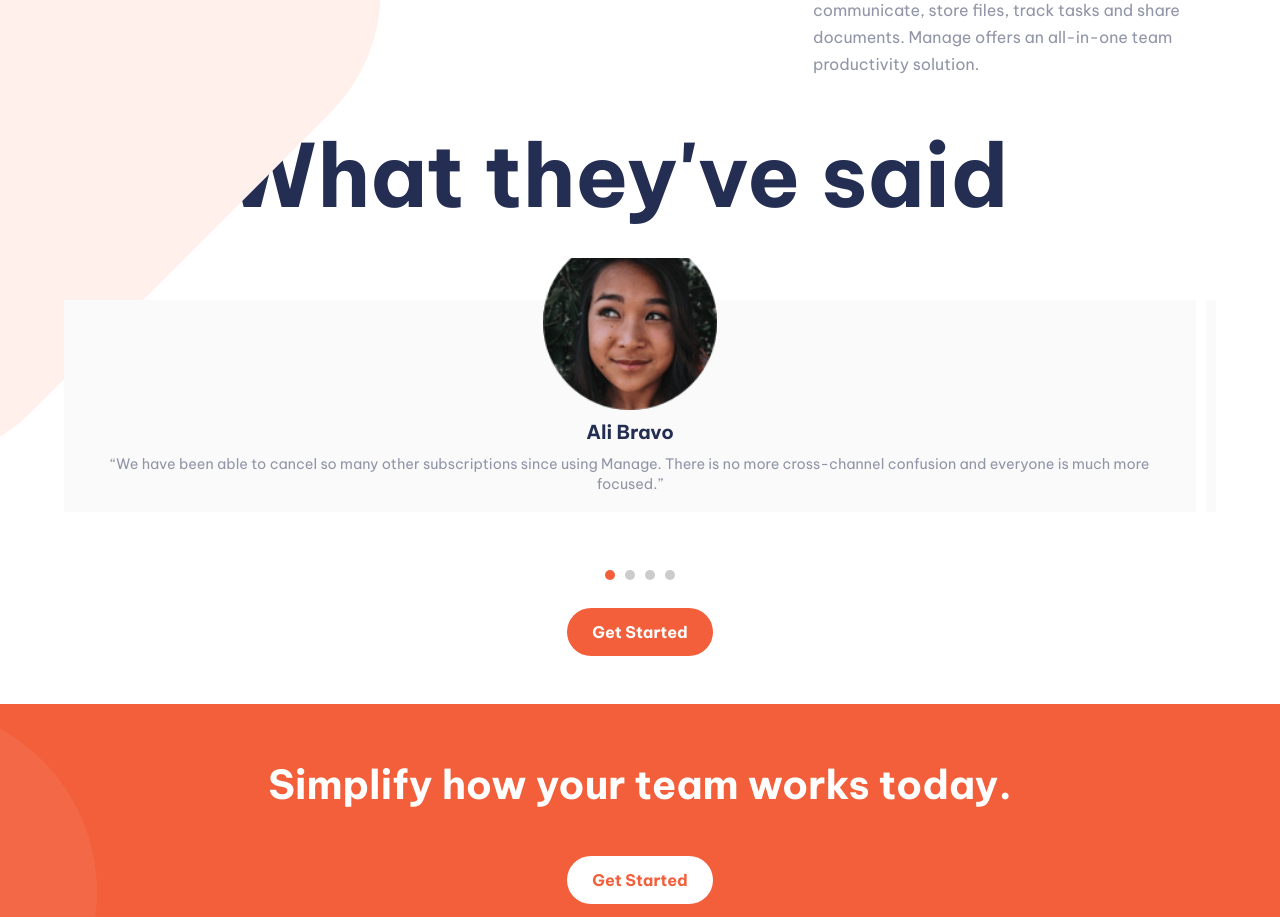
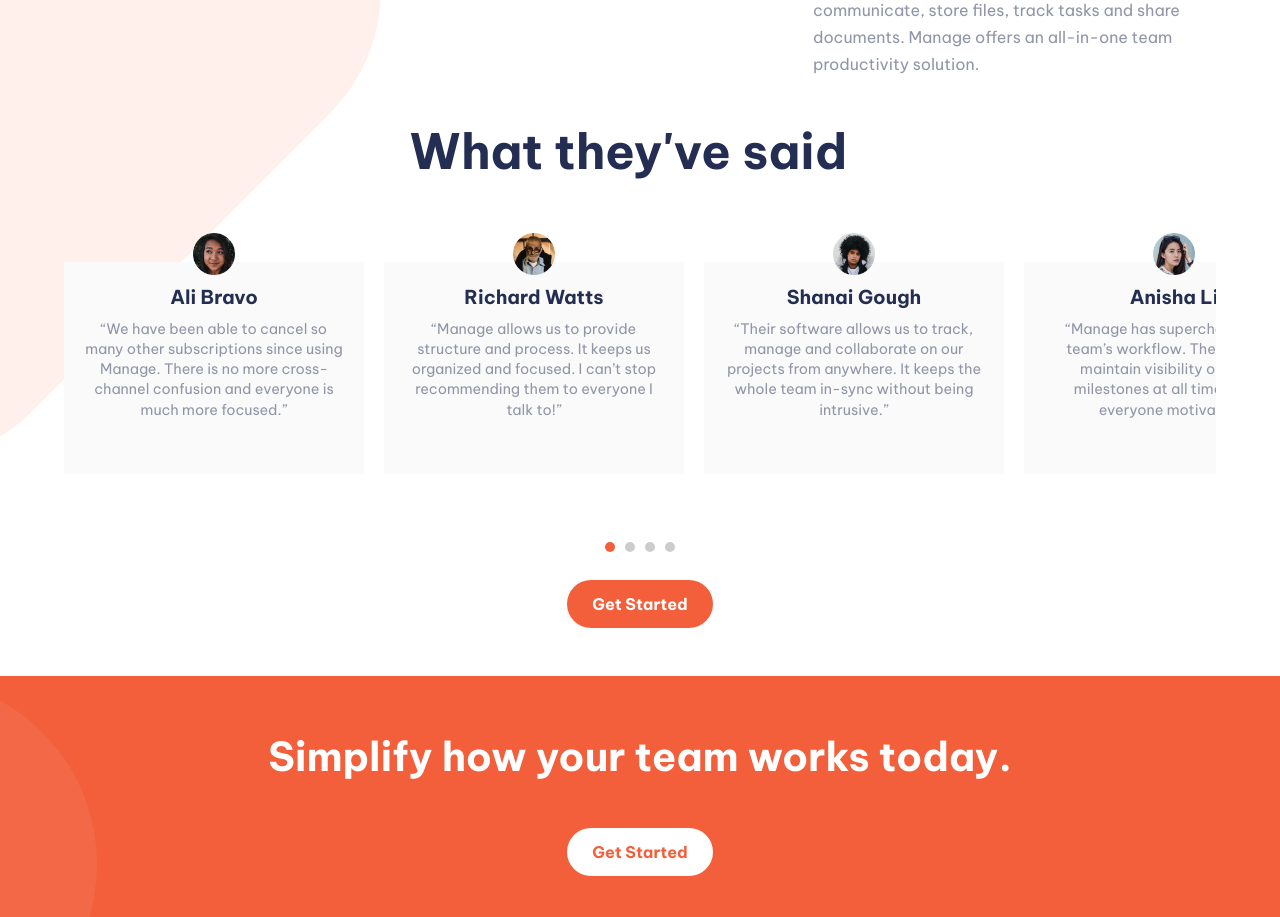
Before and after one commit to IderaNimah/Manage-Landing-Page, a React (Vite) app: page / in a window 1280 px wide. Shown: the part 1140-2057 px from the top of the page. Built offline with nearby package versions, Linux system fonts and the light colour scheme.

Commit message:
pagethree

```diff
--- a/src/Components/PageThree/PageThree.css
+++ b/src/Components/PageThree/PageThree.css
@@ -112,3 +112,35 @@
 .pagethreebtn {
   font-weight: bold;
 }
+
+@media (min-width: 1024px) {
+  .pagethree h1 {
+    font-size: 3.8vw;
+    font-weight: 600;
+    width: 40%;
+    display: flex;
+    align-items: center;
+    margin: 0 auto;
+    color: var(--DarkBlue);
+  }
+  .card-container {
+    overflow-x: auto; /* Keep scrolling */
+    scroll-snap-type: x mandatory;
+    display: flex;
+    justify-content: flex-start;
+    padding: 10px 0;
+  }
+
+  .card {
+    display: flex;
+    gap: 20px; /* Space between cards */
+  }
+
+  .card-one,
+  .card-two,
+  .card-three,
+  .card-four {
+    width: 300px; /* Set a fixed normal size */
+    flex: 0 0 300px; /* Prevent stretching */
+  }
+}
```
